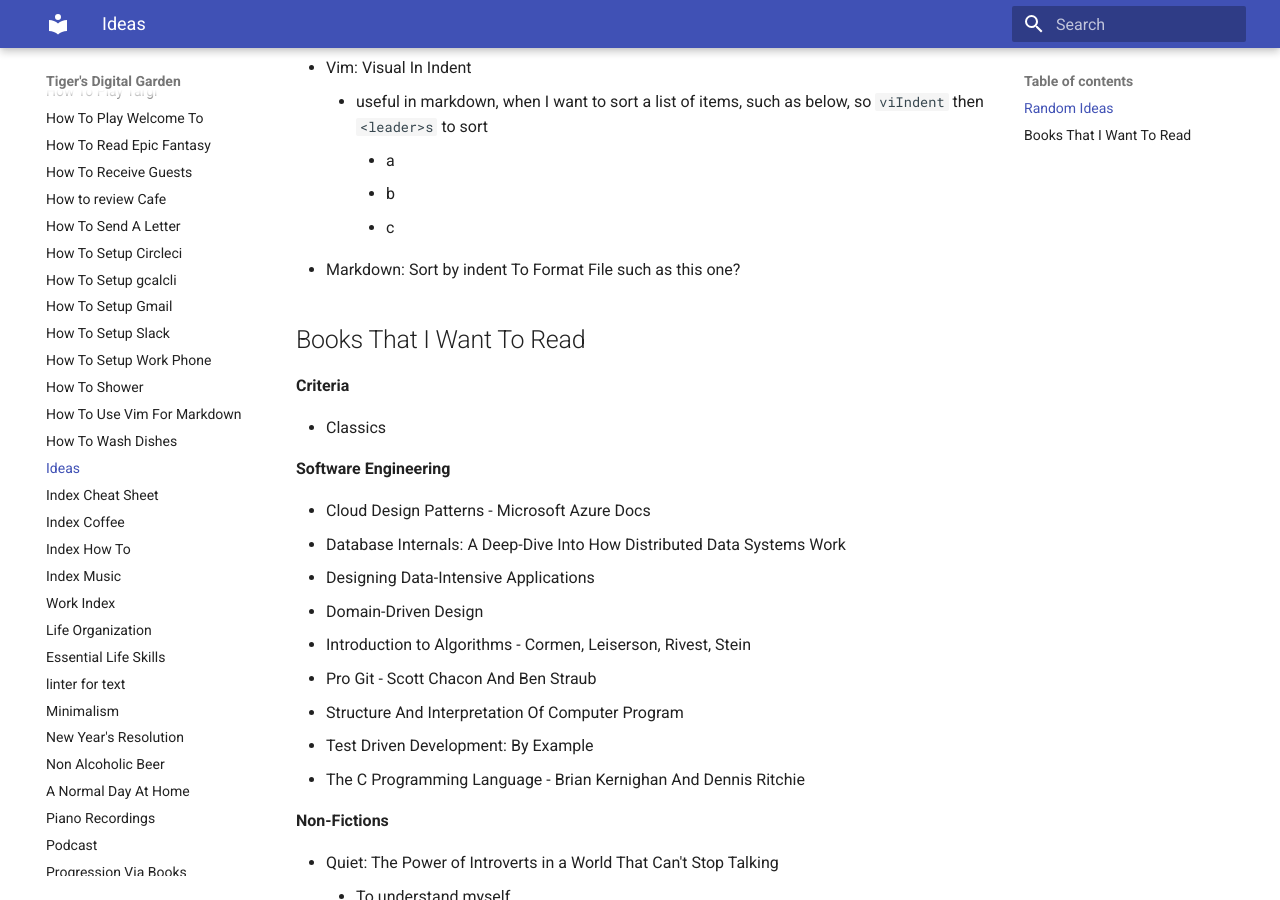
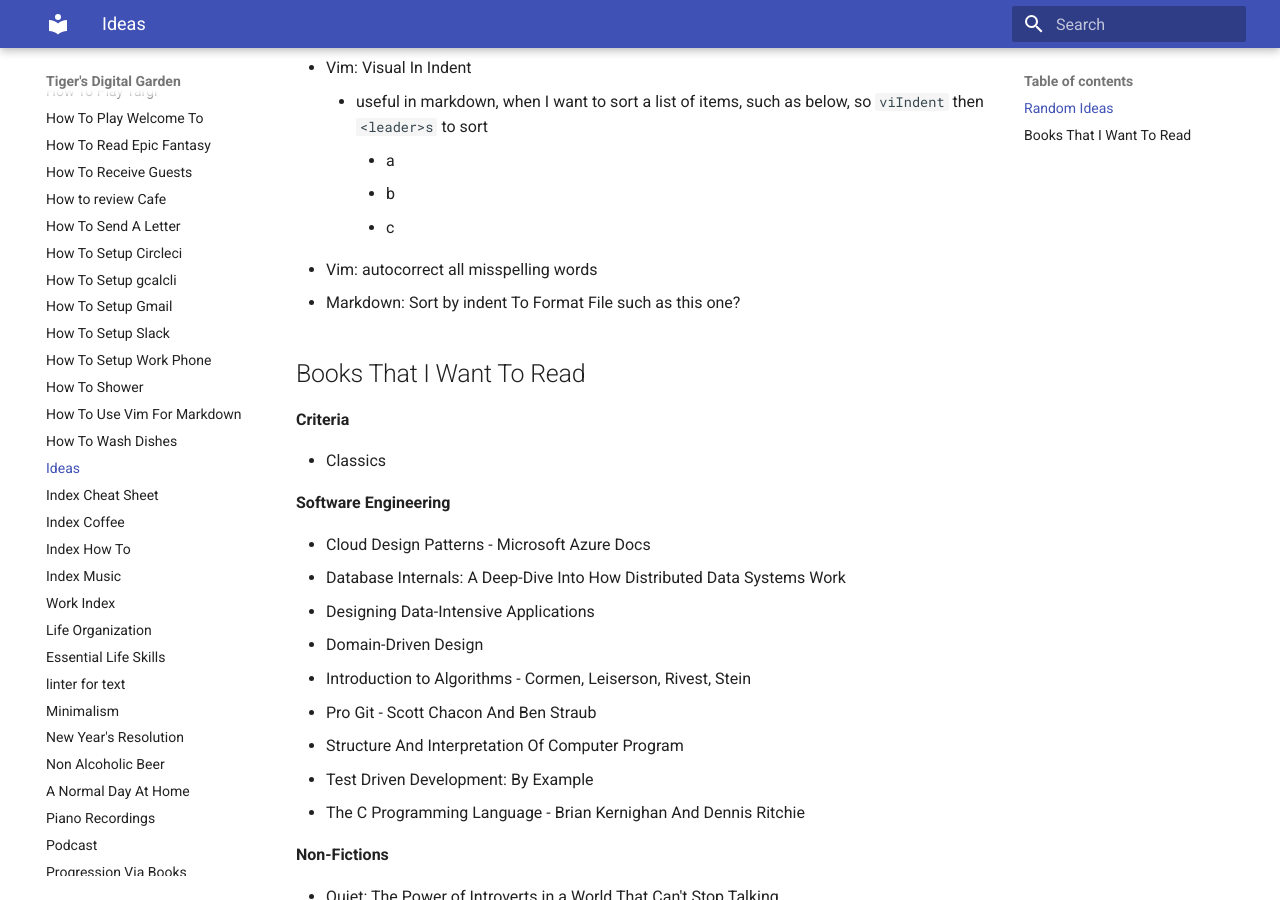
Before and after one commit to ynotstartups/notes, an MkDocs documentation site: the page built from notes/ideas.md, in a window 1280 px wide and 900 px high, scrolled down 721 px. Built offline with MkDocs 1.6.1 and Material for MkDocs 9.7.7, drawn with Linux system fonts in a browser that asks for light colours.

Commit message:
add new ideas

```diff
--- a/notes/ideas.md
+++ b/notes/ideas.md
@@ -21,6 +21,7 @@ We need to find out the fundamental theme of these ideas and then perhaps we can
     - a
     - b
     - c
+- Vim: autocorrect all misspelling words
 - Markdown: Sort by indent To Format File such as this one?
 
 ## Books That I Want To Read
```
